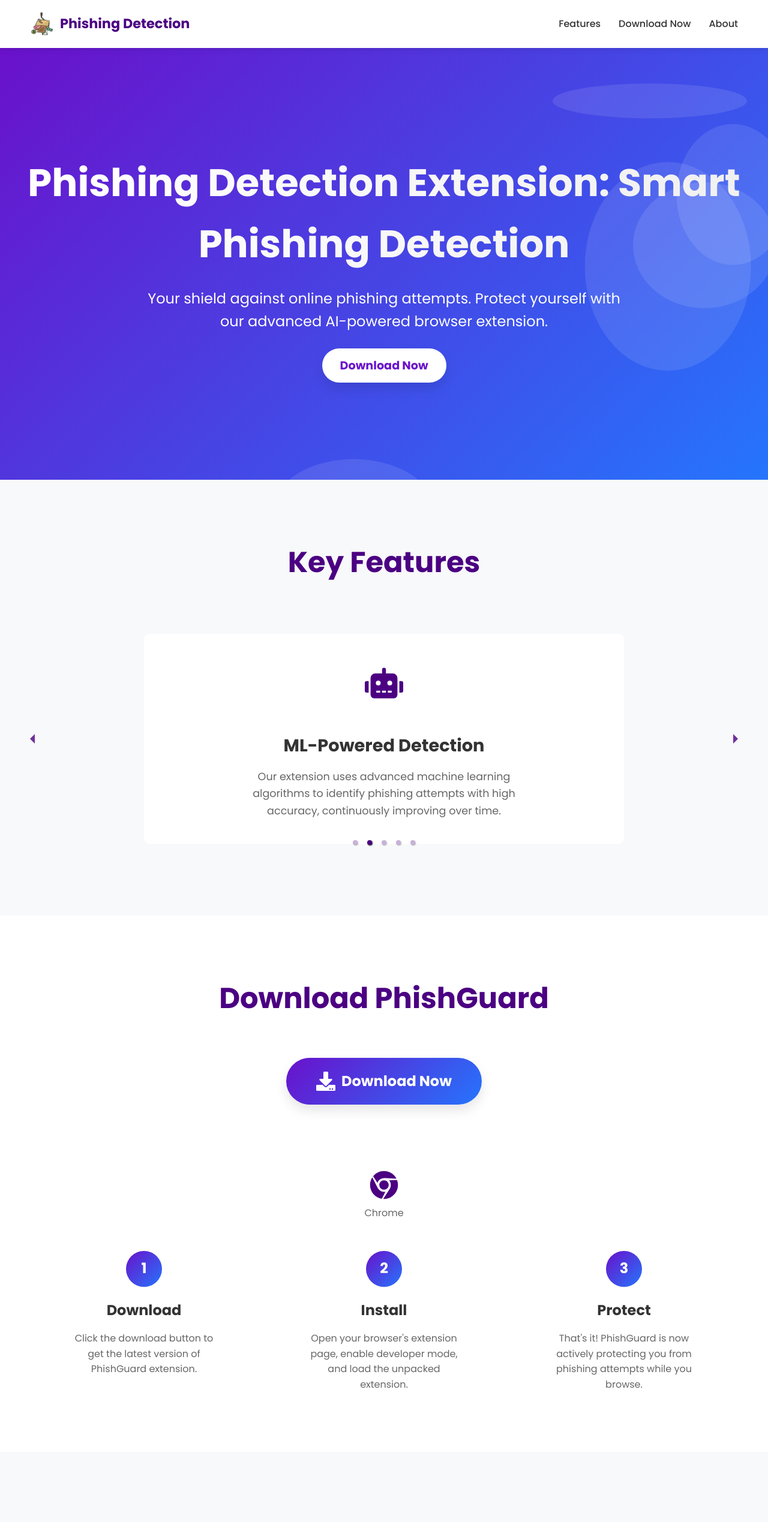
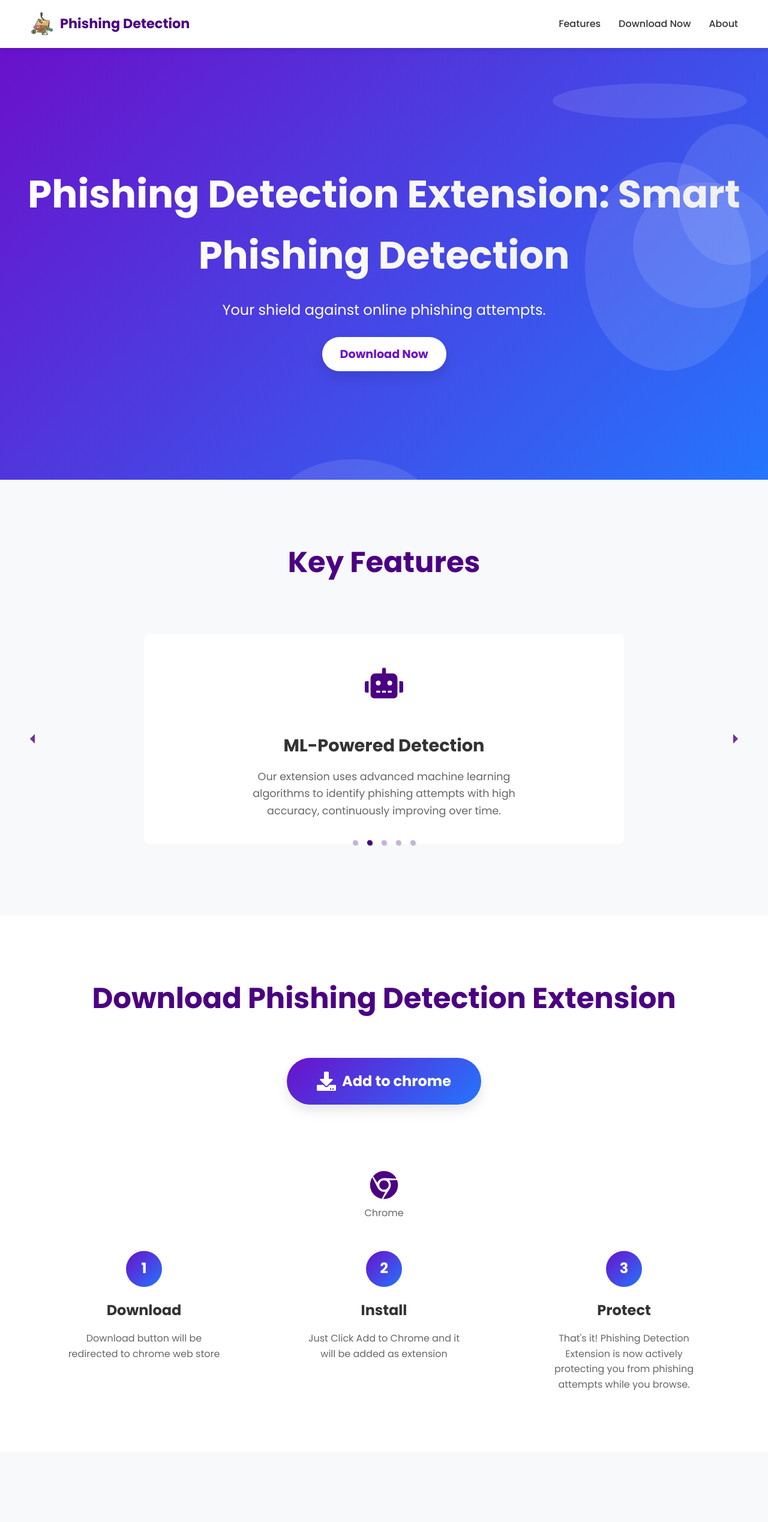
Before and after one commit to SujeetPawar/phishing-detection-landing-page, a React (Create React App) app: page / in a window 1280 px wide. Shown: the top 2538 px of the page at 60% size. Built offline with nearby package versions, Linux system fonts and the light colour scheme.

Commit message:
added chrome web store links

```diff
--- a/src/components/Download.js
+++ b/src/components/Download.js
@@ -162,18 +162,19 @@
           initial="hidden"
           animate={inView ? "visible" : "hidden"}
         >
-          Download PhishGuard
+          Download Phishing Detection Extension
         </SectionTitle>
 
         <DownloadButton
-          href="https://github.com/SujeetPawar/phishing-detection-extension/archive/refs/heads/main.zip"
+          href="https://chromewebstore.google.com/detail/phishing-detection-extens/nhmeihikaghmllmpofiobkjallekojgl?authuser=0&hl=en-GB"
+          target="_blank"
           variants={itemVariants}
           initial="hidden"
           animate={inView ? "visible" : "hidden"}
           whileHover={{ scale: 1.05 }}
           whileTap={{ scale: 0.95 }}
         >
-          <FaDownload /> Download Now
+          <FaDownload /> Add to chrome
         </DownloadButton>
 
         <BrowsersContainer
@@ -198,7 +199,7 @@
             <StepNumber>1</StepNumber>
             <StepTitle>Download</StepTitle>
             <StepDescription>
-              Click the download button to get the latest version of PhishGuard extension.
+              Download button will be redirected to chrome web store
             </StepDescription>
           </Step>
 
@@ -206,7 +207,7 @@
             <StepNumber>2</StepNumber>
             <StepTitle>Install</StepTitle>
             <StepDescription>
-              Open your browser's extension page, enable developer mode, and load the unpacked extension.
+              Just Click Add to Chrome and it will be added as extension
             </StepDescription>
           </Step>
 
@@ -214,7 +215,7 @@
             <StepNumber>3</StepNumber>
             <StepTitle>Protect</StepTitle>
             <StepDescription>
-              That's it! PhishGuard is now actively protecting you from phishing attempts while you browse.
+              That's it! Phishing Detection Extension is now actively protecting you from phishing attempts while you browse.
             </StepDescription>
           </Step>
         </StepsContainer>
--- a/src/components/Footer.js
+++ b/src/components/Footer.js
@@ -179,7 +179,7 @@
             <Logo />
           </FooterLogo>
           <FooterDescription>
-            PhishGuard is a powerful browser extension that protects you from phishing attempts and online scams using advanced AI technology.
+            Phishing Detection Extension is a powerful browser extension that protects you from phishing attempts and online scams.
           </FooterDescription>
           <SocialLinks>
             <SocialIcon href="https://github.com/SujeetPawar/phishing-detection-extension" target="_blank" rel="noopener noreferrer">
--- a/src/components/Hero.js
+++ b/src/components/Hero.js
@@ -123,7 +123,7 @@
           animate={{ opacity: 1, y: 0 }}
           transition={{ duration: 0.8, delay: 0.2 }}
         >
-          Your shield against online phishing attempts. Protect yourself with our advanced AI-powered browser extension.
+          Your shield against online phishing attempts.
         </HeroSubtitle>
         <HeroButton
           href="#download"
```
